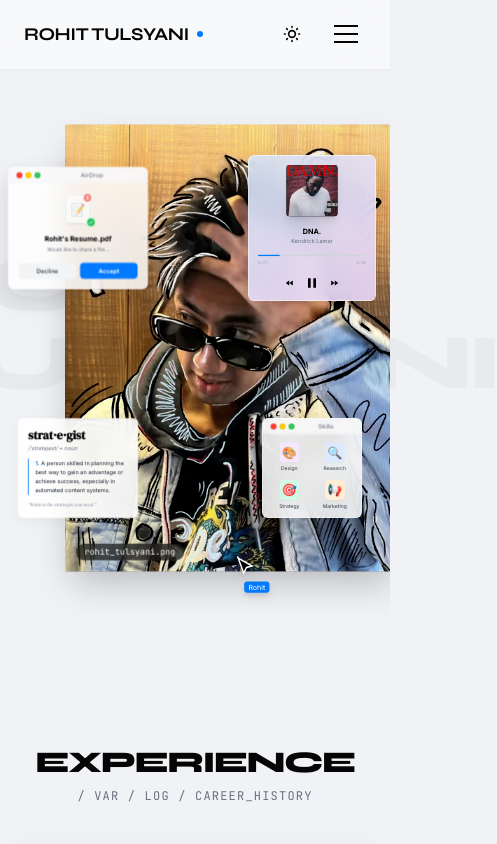
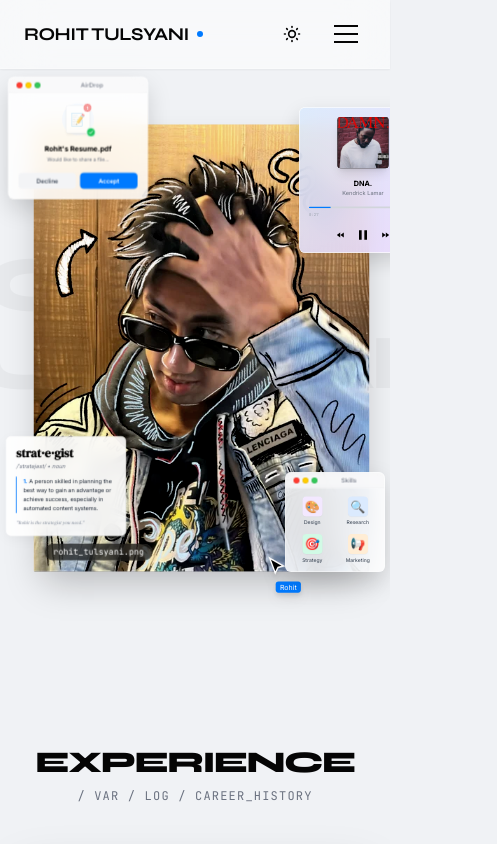
Before and after one commit to rtulsyani36/portfolio, a React (Vite) app: page / in a window 390 px wide. Shown: the top 844 px of the page, 497 px wide, since content can reach past the window. Built offline with nearby package versions, Linux system fonts and the light colour scheme; a web font is replaced by a local one.

Commit message:
responsive changes

```diff
--- a/App.tsx
+++ b/App.tsx
@@ -11,9 +11,9 @@ import Footer from './components/Footer';
 
 function App() {
   return (
-    <div className="min-h-screen bg-paper text-ink font-sans selection:bg-hyper-orange selection:text-white">
+    <div className="min-h-screen bg-paper text-ink font-sans selection:bg-hyper-orange selection:text-white overflow-x-hidden w-full relative">
       <Navbar />
-      <main>
+      <main className="w-full overflow-x-hidden">
         <Analytics />
         <SpeedInsights />
         <Hero />
--- a/components/Hero.tsx
+++ b/components/Hero.tsx
@@ -1,4 +1,4 @@
-import React, { useState, useRef, useEffect } from 'react';
+import React, { useState, useRef, useEffect, memo } from 'react';
 
 
 type WindowType = 'music' | 'dictionary' | 'resume' | 'finder' | 'image' | 'selection';
@@ -22,10 +22,10 @@ const INITIAL_ITEMS: DesktopItem[] = [
 
 const MOBILE_POSITIONS: Record<string, { x: number, y: number, zIndex: number }> = {
   '1': { x: 40, y: 50, zIndex: 10 }, // Image (Center)
-  '4': { x: 20, y: 30, zIndex: 50 }, // Resume (Top Left) - Moved Up
-  '2': { x: 80, y: 30, zIndex: 20 }, // Music (Top Right) - Moved Up
-  '3': { x: 20, y: 70, zIndex: 30 }, // Dictionary (Bottom Left) - Moved Down
-  '5': { x: 80, y: 70, zIndex: 15 }, // Finder (Bottom Right) - Moved Down
+  '4': { x: 20, y: 15, zIndex: 50 }, // Resume (Top Left) - Moved Up
+  '2': { x: 93, y: 22, zIndex: 20 }, // Music (Top Right) - Moved Up
+  '3': { x: 17, y: 73, zIndex: 30 }, // Dictionary (Bottom Left) - Moved Down
+  '5': { x: 86, y: 79, zIndex: 15 }, // Finder (Bottom Right) - Moved Down
 };
 
 // --- Sub-components for Mac Widgets (Defined OUTSIDE Hero to prevent re-renders) ---
@@ -41,7 +41,7 @@ const MOBILE_POSITIONS: Record<string, { x: number, y: number, zIndex: number }>
     </div>
   );
 
-  const MusicPlayer = () => (
+  const MusicPlayer = memo(() => (
     <div className="w-[320px] glass-panel dark:bg-[#1c1c1e]/90 dark:border-white/10 rounded-2xl shadow-deep overflow-hidden transition-colors duration-300">
        {/* Album Art Blur Background */}
       <div className="absolute inset-0 bg-gradient-to-br from-blue-400 to-purple-500 opacity-20 dark:opacity-10"></div>
@@ -76,9 +76,9 @@ const MOBILE_POSITIONS: Record<string, { x: number, y: number, zIndex: number }>
         </div>
       </div>
     </div>
-  );
+  ));
 
-  const DictionaryCard = () => (
+  const DictionaryCard = memo(() => (
     <div className="w-[300px] bg-white/90 dark:bg-[#1c1c1e]/90 backdrop-filter backdrop-blur-xl rounded-xl shadow-glass border border-white dark:border-white/10 p-6 font-serif transition-colors duration-300">
       <h3 className="text-3xl font-bold text-black dark:text-white mb-1">strat·e·gist</h3>
       <div className="text-sm text-gray-500 dark:text-gray-400 mb-4 font-sans italic">/ˈstratəjəst/ • noun</div>
@@ -87,9 +87,9 @@ const MOBILE_POSITIONS: Record<string, { x: number, y: number, zIndex: number }>
       </p>
       <p className="text-xs text-gray-400 mt-4 italic">"Rohit is the strategist you need."</p>
     </div>
-  );
+  ));
 
-  const ResumeWindow = () => {
+  const ResumeWindow = memo(() => {
   // Replace this with your actual Google Drive file link
   const RESUME_LINK = "https://drive.google.com/file/d/1v6tKg8ZQylj_A2Ho3exehnZE3mj8sPUK/view?usp=sharing";
 
@@ -137,9 +137,9 @@ const MOBILE_POSITIONS: Record<string, { x: number, y: number, zIndex: number }>
             </div>
         </div>
     </div>
-  )};
+  )});
 
-  const FinderWindow = () => (
+  const FinderWindow = memo(() => (
     <div className="w-[200px] glass-panel dark:bg-[#1c1c1e]/90 dark:border-white/10 rounded-xl shadow-deep overflow-hidden transition-colors duration-300">
         <MacWindowHeader title="Skills" />
         <div className="p-4 grid grid-cols-2 gap-4">
@@ -165,15 +165,15 @@ const MOBILE_POSITIONS: Record<string, { x: number, y: number, zIndex: number }>
             </div>
         </div>
     </div>
-  );
+  ));
 
-const MainImage = () => {
+const MainImage = memo(() => {
      // Customize the padding size of the blue selection box (in pixels)
      // Increase this value to make the rectangle larger.
      const paddingSize = 24;
 
      return (
-     <div className="w-[260px] md:w-[400px] aspect-[4/5] relative group">
+     <div className="w-[350px] md:w-[400px] aspect-[4/5] relative group">
 
         {/* Selection Rectangle Effect - Behind Image */}
         <div
@@ -217,7 +217,7 @@ const MainImage = () => {
              <span className="bg-mac-blue text-white text-[10px] px-1.5 py-0.5 rounded ml-4">Rohit</span>
         </div>
      </div>
-  )};
+  )});
 
 
 // --- Main Hero Component ---
@@ -321,9 +321,8 @@ e.preventDefault();
       {/* Interactive Desktop Area */}
       <div
         ref={containerRef}
-        // Mobile: Fixed height to remove gap, NO FLEX, use Absolute.
-        // Desktop: Full screen height.
-        className={`relative w-full overflow-hidden ${isMobile ? 'h-[600px]' : 'h-screen'}`}
+        // CSS Height Control for CLS prevention: h-[600px] on mobile, h-screen on desktop
+        className="relative w-full overflow-hidden h-[600px] md:h-screen"
       >
         {/* Unified Layout for Mobile & Desktop */}
         <div className={`absolute inset-0 transform ${isMobile ? 'scale-[1.0] origin-top' : ''} w-full h-full`}>
--- a/components/Navbar.tsx
+++ b/components/Navbar.tsx
@@ -37,7 +37,8 @@ const Navbar: React.FC = () => {
 
   return (
     <>
-      <nav className="fixed top-0 left-0 w-full z-[100] px-6 py-4 bg-white/50 dark:bg-black/50 backdrop-blur-xl border-b border-white/30 dark:border-white/10 text-ink transition-all duration-300 shadow-sm">
+
+      <nav className="fixed top-0 left-0 right-0 z-[100] px-6 py-4 bg-white/50 dark:bg-black/50 backdrop-blur-xl border-b border-white/30 dark:border-white/10 text-ink transition-all duration-300 shadow-sm">
         <div className="flex justify-between items-center max-w-7xl mx-auto">
 
           {/* Logo - Premium Minimalist */}
@@ -120,7 +121,7 @@ const Navbar: React.FC = () => {
 
       {/* Mobile Menu Overlay - Fixed Full Screen - High Z-Index to cover Hero Widgets */}
       {isMenuOpen && (
-          <div className="md:hidden fixed inset-0 z-[110] bg-paper/98 backdrop-blur-xl flex flex-col animate-fade-in h-screen overflow-y-auto">
+          <div className="md:hidden fixed inset-0 z-[110] bg-paper/98 backdrop-blur-xl flex flex-col animate-fade-in h-screen overflow-y-auto w-full">
               {/* Close Button Header */}
               <div className="flex justify-end items-center p-6 pb-2">
                   <button
--- a/components/Projects.tsx
+++ b/components/Projects.tsx
@@ -86,7 +86,7 @@ const FinderWindow: React.FC<{
             {/* Window */}
             <div
                 className={`
-                    relative w-full max-w-5xl h-[80vh] bg-[#f5f5f7]/90 dark:bg-[#1e1e1e]/90 backdrop-blur-2xl rounded-xl shadow-2xl border border-white/40 dark:border-white/10 flex flex-col overflow-hidden
+                    relative w-full max-w-5xl h-[80vh] bg-[#f5f5f7]/95 dark:bg-[#1e1e1e]/95 backdrop-blur-xl rounded-xl shadow-2xl border border-white/40 dark:border-white/10 flex flex-col overflow-hidden
                     ${isClosing ? 'animate-genie-exit' : 'animate-scale-up-center'}
                 `}
                 style={isClosing ? exitStyle : {}}
@@ -232,7 +232,11 @@ const FinderWindow: React.FC<{
             {/* Preview Modal (Image, Video, or YouTube) */}
             {previewFile && (
                 <div className="absolute inset-0 z-[110] flex items-center justify-center p-4 md:p-8 animate-fade-in-fast pointer-events-auto">
-                    <div className="absolute inset-0 bg-black/40 backdrop-blur-sm" onClick={() => setPreviewFile(null)}></div>
+                    {/* OPTIMIZED: Replaced expensive 'backdrop-blur-sm' with high-opacity 'bg-black/95'.
+                        This prevents the browser from trying to blur the complex Finder window + Main site underneath
+                        every time the video updates a frame, which fixes the YouTube lag.
+                    */}
+                    <div className="absolute inset-0 bg-black/95" onClick={() => setPreviewFile(null)}></div>
                     <div className={`
                         relative bg-[#2d2d2d] rounded-lg shadow-[0_25px_50px_-12px_rgba(0,0,0,0.5)] flex flex-col overflow-hidden animate-scale-up-center border border-white/10
                         ${(previewFile.type === 'video' || previewFile.type === 'youtube')
@@ -275,6 +279,7 @@ const FinderWindow: React.FC<{
                                     allow="accelerometer; autoplay; clipboard-write; encrypted-media; gyroscope; picture-in-picture"
                                     allowFullScreen
                                     className="w-full h-full shadow-2xl"
+                                    loading="lazy"
                                 ></iframe>
                             ) : (
                                 <img
--- a/index.html
+++ b/index.html
@@ -68,10 +68,16 @@
         --color-ink: #F0F2F5;
       }
 
+      html, body {
+        width: 100%;
+        overflow-x: hidden;
+        margin: 0;
+        padding: 0;
+      }
+
       body {
         background-color: var(--color-paper);
         color: var(--color-ink);
-        overflow-x: hidden;
         transition: background-color 0.3s ease, color 0.3s ease;
       }
 
```
Also changed, not shown: components/Experience.tsx (+9 -10 lines).
